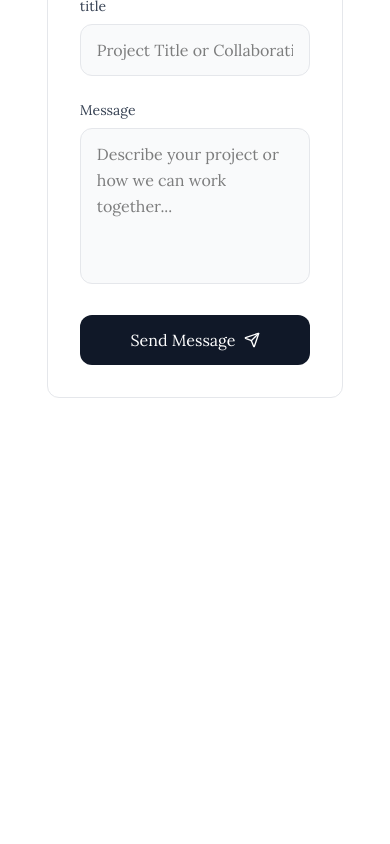
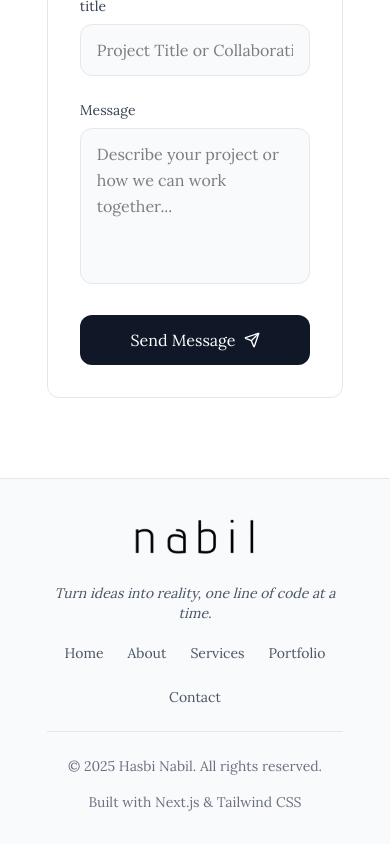
Before and after one commit to nabildevs/my-portfolio, a Next.js app: page / in a window 390 px wide. Shown: the part 7055-7899 px from the top of the page. Before the commit the page ends 7533 px from the top, so only its background shows below. Built offline with nearby package versions, Linux system fonts and the light colour scheme.

Commit message:
feat: update footer section

```diff
--- /dev/null
+++ b/app/components/Footer.jsx
@@ -0,0 +1,54 @@
+import Image from 'next/image';
+import { assets } from '@/assets/assets';
+
+const Footer = () => {
+	const currentYear = new Date().getFullYear();
+
+	return (
+		<footer className="w-full bg-gray-50 border-t border-gray-200">
+			<div className="px-[12%] py-8">
+				<div className="max-w-6xl mx-auto">
+					<div className="flex flex-col items-center text-center space-y-5">
+						<Image src={assets.logo} alt="Logo" className="w-42" />
+
+						<p className="text-gray-600 text-sm italic">
+							Turn ideas into reality, one line of code at a time.
+						</p>
+
+						<div className="flex flex-wrap justify-center gap-6">
+							{[
+								'Home',
+								'About',
+								'Services',
+								'Portfolio',
+								'Contact',
+							].map((link, index) => (
+								<a
+									key={index}
+									href={`#${link.toLowerCase()}`}
+									className="text-gray-600 hover:text-amber-700 text-sm transition-colors duration-300"
+								>
+									{link}
+								</a>
+							))}
+						</div>
+					</div>
+
+					<div className="pt-6 border-t border-gray-200 mt-6">
+						<div className="flex flex-col sm:flex-row justify-between items-center gap-4">
+							<p className="text-gray-500 text-sm">
+								© {currentYear} Hasbi Nabil. All rights
+								reserved.
+							</p>
+							<p className="text-gray-500 text-sm">
+								Built with Next.js & Tailwind CSS
+							</p>
+						</div>
+					</div>
+				</div>
+			</div>
+		</footer>
+	);
+};
+
+export default Footer;
--- a/app/page.js
+++ b/app/page.js
@@ -1,6 +1,7 @@
 'use client';
 import About from './components/About';
 import Contact from './components/Contact';
+import Footer from './components/Footer';
 import Hero from './components/Hero';
 import Navbar from './components/Navbar';
 import Portfolio from './components/Portfolio';
@@ -15,6 +16,7 @@ export default function Home() {
 			<Services />
 			<Portfolio />
 			<Contact />
+			<Footer />
 		</>
 	);
 }
```
